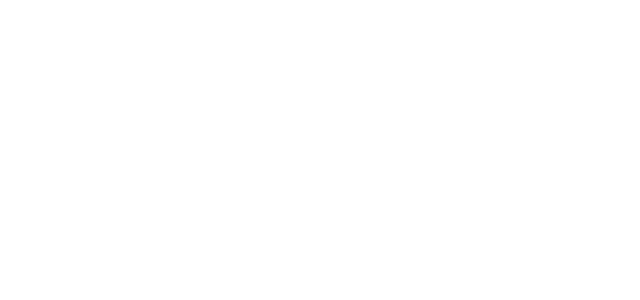
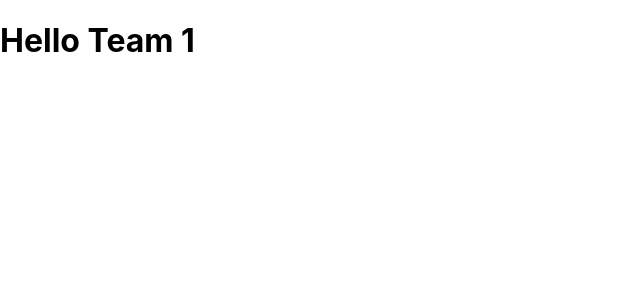
Before and after one commit to gemmaburke/heads-up, a React (Create React App) app in the folder client/: page / in a window 1280 px wide. Shown: the top 300 px of the page, without its empty margins (0-640 px from the left). Built offline with nearby package versions, Linux system fonts and the light colour scheme.

Commit message:
ReadMe Description

```diff
--- a/client/src/App.js
+++ b/client/src/App.js
@@ -7,6 +7,7 @@
       <div className="App">
         <header className="App-header">
         </header>
+        <h1>Hello Team 1</h1>
       </div>
     );
   }
```
Also changed, not shown: 1 other file (tests, documents, lock files or other folders).
